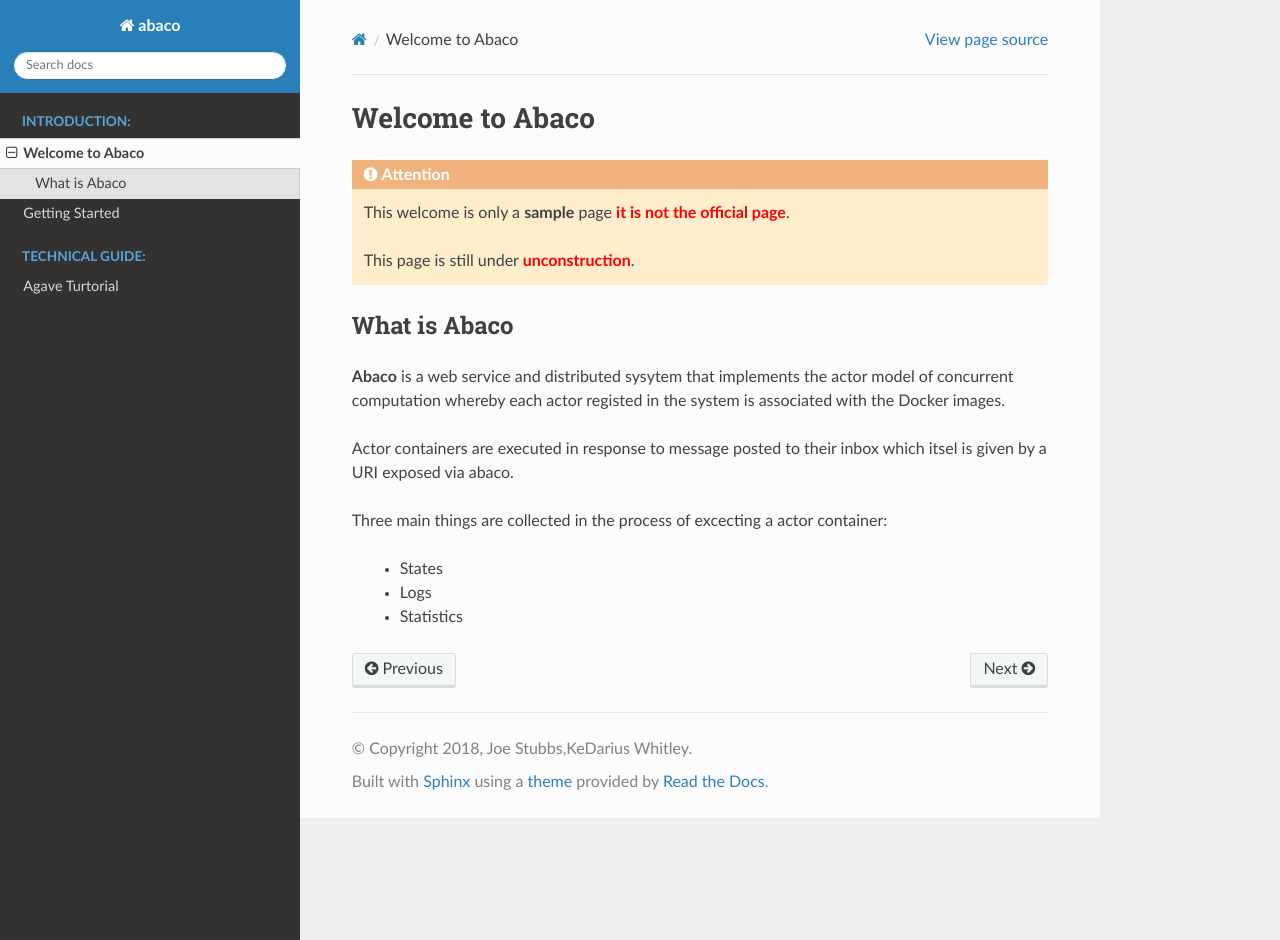
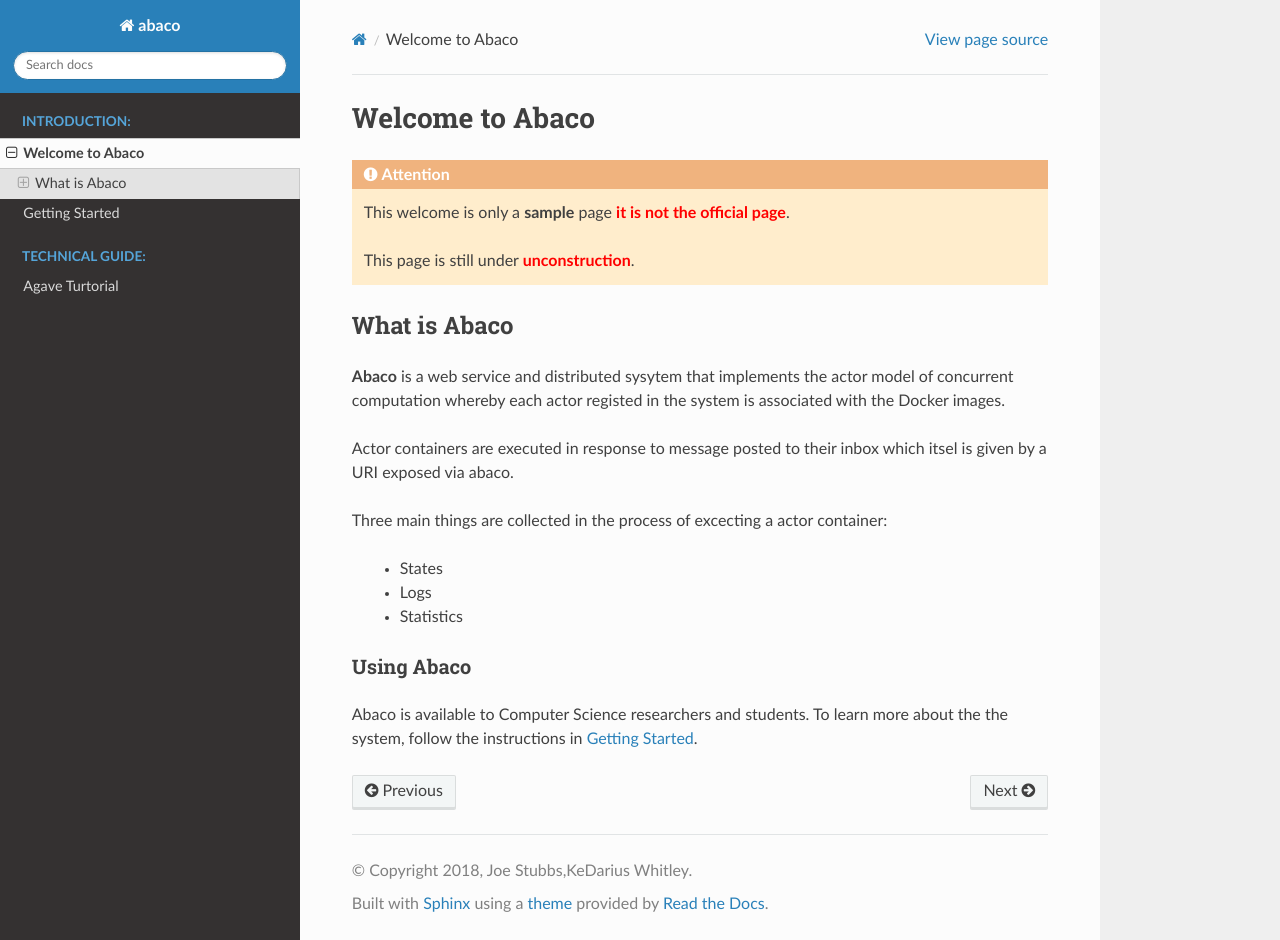
Before and after one commit to TACC/Abaco2.0, a Sphinx documentation site: the page built from docs/source/index.rst, in a window 1280 px wide and 940 px high. Built offline with Sphinx 7.4.7 and the Read the Docs theme 2.0.0, drawn with Linux system fonts in a browser that asks for light colours.

Commit message:
Update index.rst

```diff
--- a/docs/source/index.rst
+++ b/docs/source/index.rst
@@ -22,3 +22,9 @@
  * States
  * Logs
  * Statistics
+
+Using Abaco
+_______________
+
+Abaco is available to Computer Science researchers and students. To learn more about the the system, follow the
+instructions in :doc:`getting-started/index`.
```
